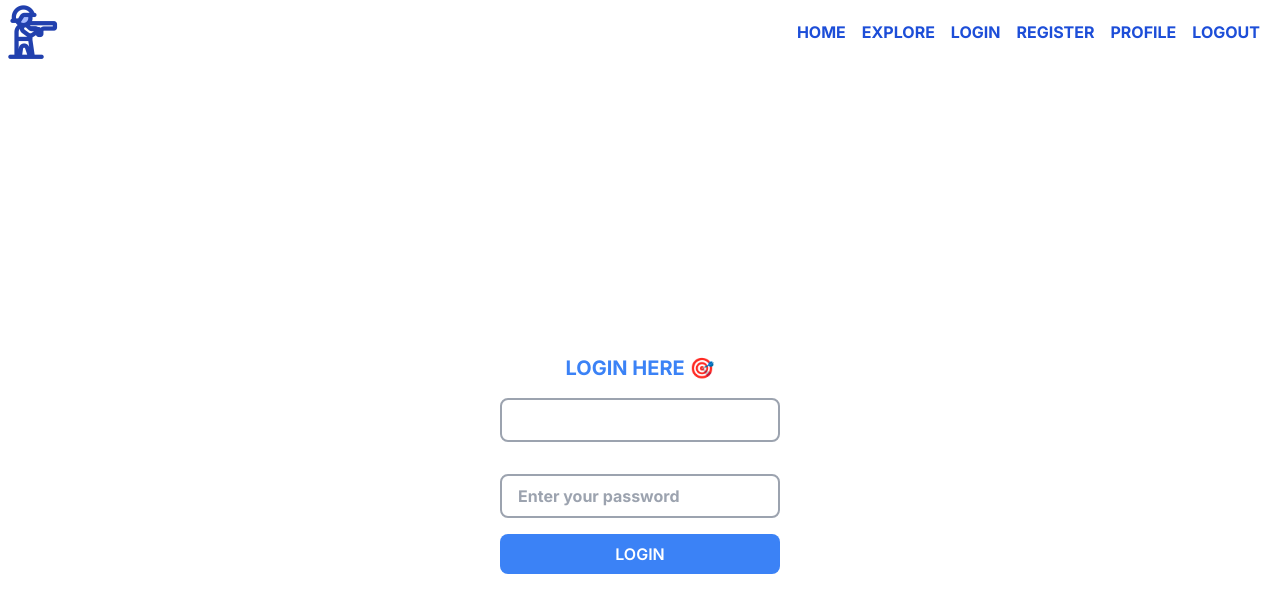
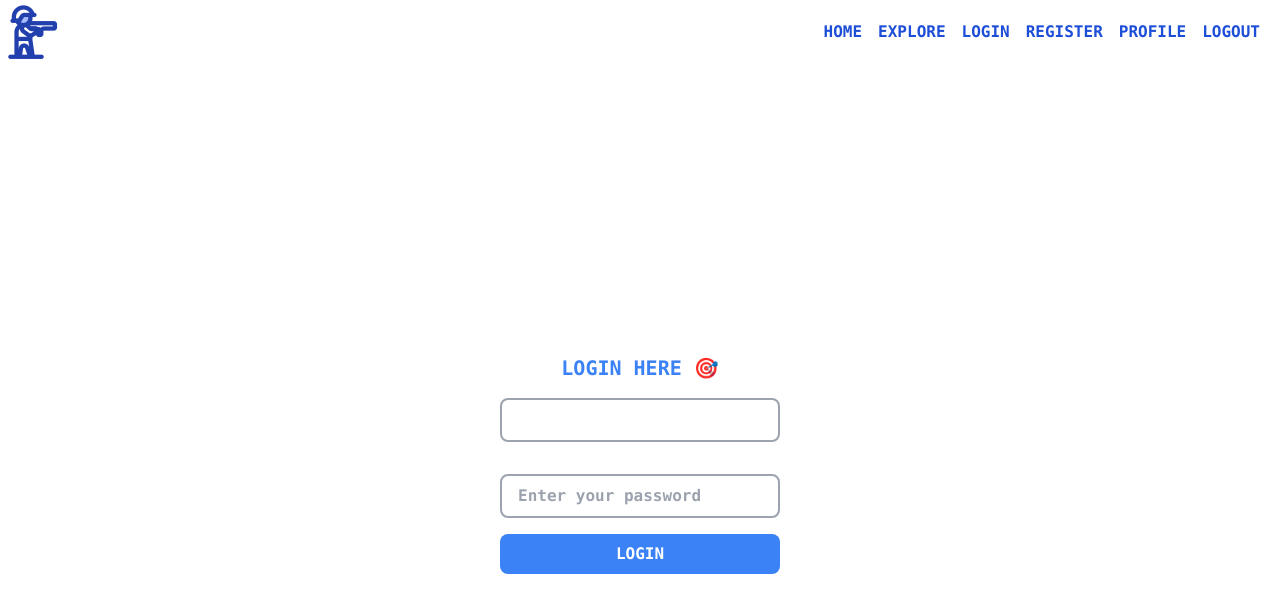
Before and after one commit to Palak-jais/Crack-SSB, a Next.js app: page /login in a window 1280 px wide. Shown: the top 612 px of the page. Built offline with nearby package versions, Linux system fonts and the light colour scheme.

Commit message:
modified ui

```diff
--- a/components/ui/footer.module.css
+++ b/components/ui/footer.module.css
@@ -1,7 +1,7 @@
 
 .parent{
     padding: 4%;
-    background-color: rgb(107, 165, 181);
+    background-color:rgb(48, 146, 221);
     min-height: fit-content;
 }
 .linkHeader{
--- a/components/ui/layout.tsx
+++ b/components/ui/layout.tsx
@@ -1,5 +1,6 @@
 import React from 'react';
 import Link from 'next/link';
+import styles from './footer.module.css';
 
 const Layout = () => {
   return (
@@ -10,13 +11,13 @@ const Layout = () => {
                 alt="logo"
                 style={{ width: '8vh', height:'8vh' }}
               />
-              <ul className='flex p-5'>
-              <Link className="pl-4 pl-4 text-blue-700 font-bold hover:opacity-75" href="/">HOME</Link>
-              <Link className="pl-4 pl-4 text-blue-700 font-bold hover:opacity-75" href="/explore">EXPLORE</Link>
-              <Link className="pl-4 pl-4 text-blue-700 font-bold hover:opacity-75" href="/login">LOGIN</Link>
-              <Link className="pl-4 pl-4 text-blue-700 font-bold hover:opacity-75" href="/signup">REGISTER</Link>
-              <Link className="pl-4 pl-4 text-blue-700 font-bold hover:opacity-75" href="/profile">PROFILE</Link>
-              <Link className="pl-4 pl-4 text-blue-700 font-bold hover:opacity-75" href="/logout">LOGOUT</Link>
+              <ul className='flex p-5 font-mono'>
+              <Link className="text-l pl-4 pl-4 text-blue-700 font-bold hover:opacity-75 font-mono" href="/">HOME</Link>
+              <Link className="text-l pl-4 pl-4 text-blue-700 font-bold hover:opacity-75 font-mono" href="/explore">EXPLORE</Link>
+              <Link className="text-l pl-4 pl-4 text-blue-700 font-bold hover:opacity-75" href="/login">LOGIN</Link>
+              <Link className="text-l pl-4 pl-4 text-blue-700 font-bold hover:opacity-75" href="/signup">REGISTER</Link>
+              <Link className="text-l pl-4 pl-4 text-blue-700 font-bold hover:opacity-75" href="/profile">PROFILE</Link>
+              <Link className="text-l pl-4 pl-4 text-blue-700 font-bold hover:opacity-75" href="/logout">LOGOUT</Link>
               </ul>
      </div>
     </nav>
--- a/components/ui/typing.js
+++ b/components/ui/typing.js
@@ -35,7 +35,7 @@ function TypingEffect() {
 
   return (
     <div className="p-10">
-      <h1 className='text-3xl text-blue-700 font-bold m-10'>{typedText}</h1>
+      <h1 className='text-3xl text-blue-700 font-bold m-10 font-mono'>{typedText}</h1>
     </div>
   );
 }
--- a/src/app/explore/page.tsx
+++ b/src/app/explore/page.tsx
@@ -2,15 +2,16 @@ import React from 'react'
 import Link from 'next/link'
 import Layout from '../../../components/ui/layout'
 import Footer from '../../../components/ui/footer'
+import {BiSolidBot} from 'react-icons/bi'
 export default  function Explore(){
   const chatUrl:string="https://ssbchat.vercel.app/"
     return <>
     <Layout/>
-    <div className='text-center '>
+    <div className='text-center font-mono'>
         <h1 className='text-center mb-10 text-2xl text-blue-700  font-bold'>
             Explore to Ace your personality!
         </h1>
-        <Link href={chatUrl} className='bg-blue-500 text-white  font-bold px-4 py-2 rounded-md mt-5 hover:opacity-75 m-5'>Ask AI about SSB </Link>
+        <Link href={chatUrl} className='bg-blue-500 text-white  font-bold px-4 py-2 rounded-md mt-5 hover:opacity-75 m-5 font-mono'>Ask AI about SSB </Link>
     </div>
     <div className="flex flex-wrap p-10">
     <div className="lg:w-1/3 pr-4 pl-4 md:w-1/2 sm:w-1/2 p-2">
--- a/src/app/globals.css
+++ b/src/app/globals.css
@@ -1,7 +1,6 @@
 @tailwind base;
 @tailwind components;
 @tailwind utilities;
-@import url("https://fonts.googleapis.com/css2?family=Nunito+Sans:wght@300;400&family=Roboto&display=swap");
 :root {
   --foreground-rgb: 0, 0, 0;
   --background-start-rgb: 214, 219, 220;
@@ -28,19 +27,19 @@ font-family:monospace;
   height: 100vh;
 }
 .typed{
-  text-transform: uppercase;
   letter-spacing: 1px;
   height: 300px;
   padding: 20px;
   padding-left: 60px;
   font-weight: 600;
   text-align: left;
-  font-family: monospace;
+  font-family:monospace;
 
 }
 .header{
   margin-top:50px;
   text-align: center;
+  font-family:monospace;
 }
 .right{
   font-style: cursive;
--- a/src/app/login/page.tsx
+++ b/src/app/login/page.tsx
@@ -35,7 +35,7 @@ export default function Login(){
     return(
         <>
         <Layout/>
-        <div className="align-center">
+        <div className="align-center font-mono">
             <div className="flex items-center justify-center h-screen text-md w-60vw">
                 <form className="p-5 w-80">
                 <h1 className="text-center text-xl text-blue-500 font-bold ">LOGIN HERE 🎯</h1>
--- a/src/app/logout/page.tsx
+++ b/src/app/logout/page.tsx
@@ -30,7 +30,7 @@ import { useRouter } from "next/navigation";
    }
    return (
     <>
-    <div className="text-center">
+    <div className="text-center font-mono">
     <Layout/>
     <button className='bg-blue-500 text-white text-2xl font-bold px-4 py-2 rounded-md mt-5 hover:opacity-75 m-5' onClick={onLogout}>Log Out</button>
     </div>
--- a/src/app/page.tsx
+++ b/src/app/page.tsx
@@ -13,8 +13,8 @@ export default function Home() {
          <Layout/>
         <div className='header'>
          <h1 className='text-3xl text-blue-700 font-semibold m-10'>Welcome to Crack SSB !</h1>
-         <Link href="/explore" className='bg-blue-500 text-white font-bold px-4 py-2 rounded-md mt-5 hover:opacity-75 m-5'>Get Started for Free </Link>
-         <Link href={chatUrl} className='bg-blue-500 text-white font-bold px-4 py-2 rounded-md mt-5 hover:opacity-75 m-5'>Ask AI about SSB </Link>
+         <Link href="/explore" className='bg-blue-500 text-white font-bold px-4 py-2 rounded-md mt-5 hover:opacity-75 m-5 font-mono'>Get Started for Free </Link>
+         <Link href={chatUrl} className='bg-blue-500 text-white font-bold px-4 py-2 rounded-md mt-5 hover:opacity-75 m-5 font-mono'>Ask AI about SSB </Link>
         </div>
         <div className='typed'>
         <TypingEffect/>
--- a/src/app/profile/page.tsx
+++ b/src/app/profile/page.tsx
@@ -4,7 +4,7 @@ export default function Profile(){
     return(
         <>
         <Layout/>
-        <div className="flex justify-between p-20">
+        <div className="flex justify-between p-20 font-mono">
             <div className="">
 
                 <h1 className="text-2xl text-blue-700 font-bold">BASIC PROFILE</h1>
--- a/src/app/signup/page.tsx
+++ b/src/app/signup/page.tsx
@@ -35,7 +35,7 @@ export default function Login(){
   }
     return(
         <>
-        <div className="align-center">
+        <div className="align-center font-mono">
           <Layout/>
             <div className="flex items-center justify-center h-screen text-md w-60vw">
                 <form className="p-5 w-80">
```
